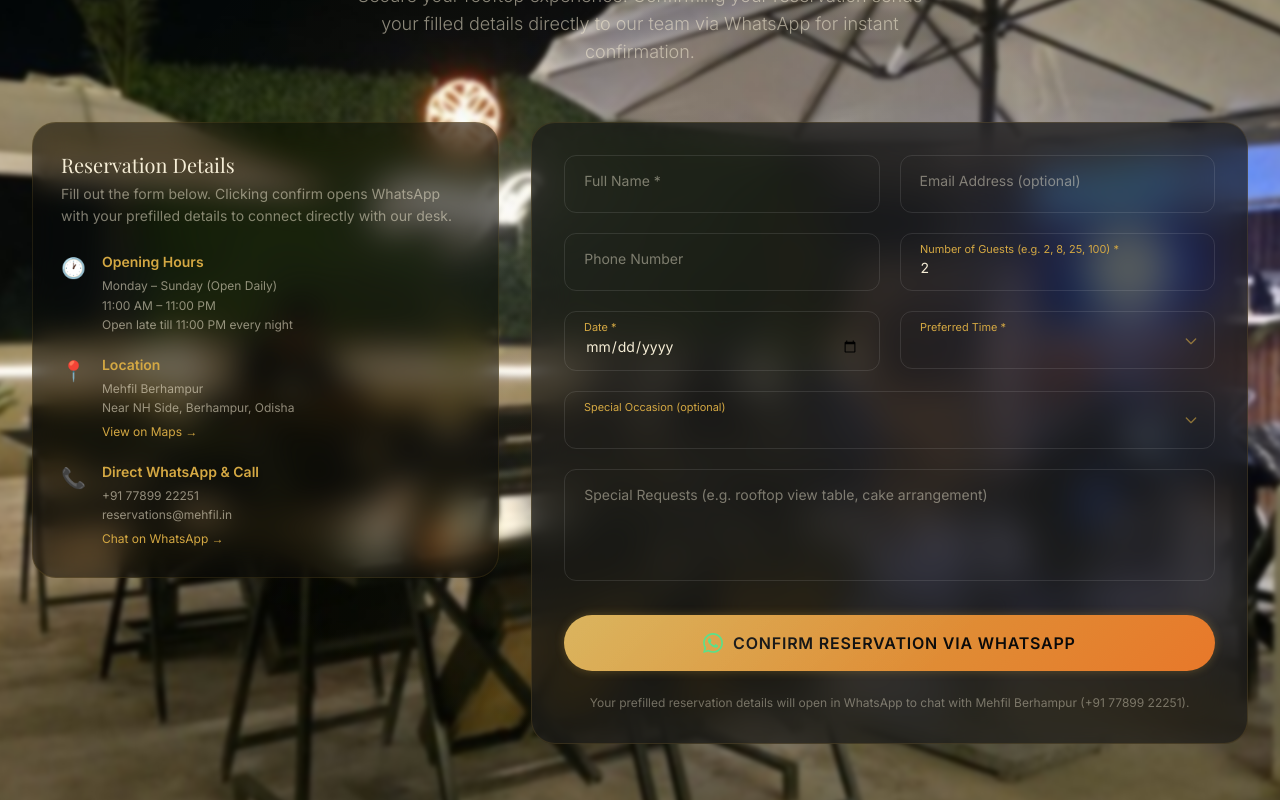
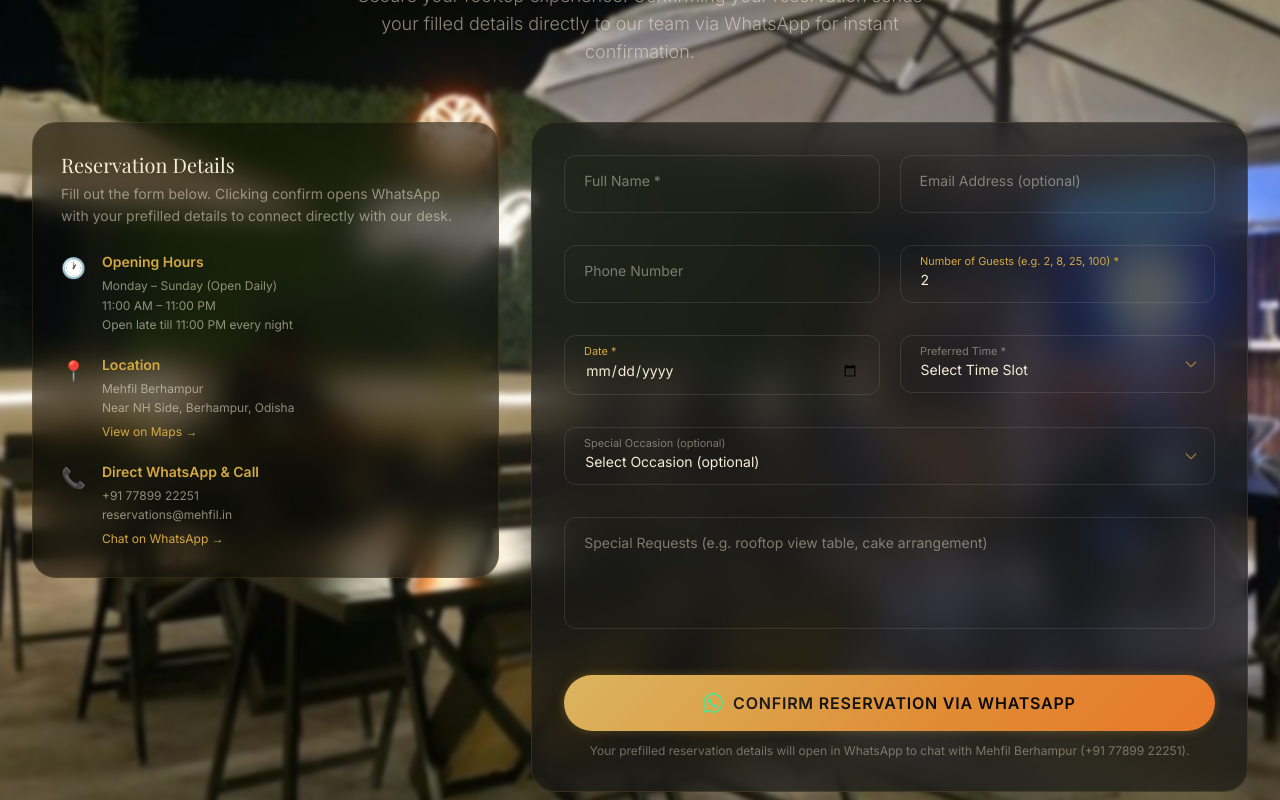
Before and after one commit to ronit0000/Mehfil_Cafe, a React (Vite) app: page / in a window 1280 px wide. Shown: the part 5960-6760 px from the top of the page. Built offline with nearby package versions, Linux system fonts and the light colour scheme; a web font is replaced by a local one.

Commit message:
fix: eliminate layout shift during date switching with reserved height slots

```diff
--- a/src/components/Reservation.jsx
+++ b/src/components/Reservation.jsx
@@ -38,13 +38,15 @@ function getLocalDateString(d = new Date()) {
   return `${year}-${month}-${day}`;
 }
 
+// FloatingInput with reserved message slot for Zero Cumulative Layout Shift (Zero CLS)
 function FloatingInput({
   id, label, type = 'text', value, onChange, onBlur,
-  error, children, as: Tag = 'input', ...rest
+  error, helperText, children, as: Tag = 'input', ...rest
 }) {
   const isTextarea = Tag === 'textarea';
   return (
-    <div className="form-group">
+    <div className="form-group flex flex-col">
+      <div className="relative">
         {children ? (
           children
         ) : (
@@ -64,11 +66,18 @@ function FloatingInput({
         <label htmlFor={id} className="form-label">
           {label}
         </label>
-      {error && (
-        <p id={`${id}-error`} className="mt-1 text-xs text-red-400 pl-1" role="alert">
+      </div>
+
+      {/* Reserved message height slot prevents screen jumps / layout shift */}
+      <div className="min-h-[1.25rem] mt-1 pl-1 text-xs flex items-center">
+        {error ? (
+          <p id={`${id}-error`} className="text-red-400" role="alert">
             {error}
           </p>
-      )}
+        ) : helperText ? (
+          <p className="text-mehfil-cream/40 text-[11px]">{helperText}</p>
+        ) : null}
+      </div>
     </div>
   );
 }
@@ -127,9 +136,13 @@ export default function Reservation() {
     const val = e.target.value;
     if (field === 'date') {
       const isSelectedToday = val === today;
+      const nextAvailable = isSelectedToday
+        ? timeSlots.filter((slot) => parseTimeToMinutes(slot) > currentMinutes)
+        : timeSlots;
+
       let newTime = form.time;
-      // If switching to today and currently chosen time has already passed, clear it
-      if (isSelectedToday && form.time && parseTimeToMinutes(form.time) <= currentMinutes) {
+      // If switching to today and current chosen time has passed, clear it smoothly
+      if (isSelectedToday && (!newTime || !nextAvailable.includes(newTime))) {
         newTime = '';
       }
       setForm((prev) => ({ ...prev, date: val, time: newTime }));
@@ -156,7 +169,7 @@ export default function Reservation() {
     if (field === 'time') {
       if (!form.time) e.time = 'Please select a time slot.';
       else if (isToday && parseTimeToMinutes(form.time) <= currentMinutes) {
-        e.time = 'This time has already passed. Please select an upcoming slot.';
+        e.time = 'This time has passed. Please select an upcoming slot.';
       }
     }
     setErrors(e);
@@ -188,7 +201,7 @@ export default function Reservation() {
       formattedDate = form.date;
     }
 
-    // Build clean WhatsApp message (no asterisks / stars at the start of lines)
+    // Build clean WhatsApp message (no asterisks at line beginnings)
     const lines = [
       'MEHFIL ROOFTOP CAFE & RESTRO',
       'Table Reservation Request',
@@ -351,11 +364,11 @@ export default function Reservation() {
             <form
               onSubmit={handleSubmit}
               noValidate
-              className="glass-light rounded-3xl p-6 sm:p-8 flex flex-col gap-5"
+              className="glass-light rounded-3xl p-6 sm:p-8 flex flex-col gap-2"
               aria-label="Table reservation form"
             >
               {/* Row 1: Name + Email */}
-              <div className="grid grid-cols-1 sm:grid-cols-2 gap-5">
+              <div className="grid grid-cols-1 sm:grid-cols-2 gap-5 items-start">
                 <FloatingInput
                   id="name"
                   label="Full Name *"
@@ -378,7 +391,7 @@ export default function Reservation() {
               </div>
 
               {/* Row 2: Phone + Guests (Number input supports any count like 2, 8, 25, 100) */}
-              <div className="grid grid-cols-1 sm:grid-cols-2 gap-5">
+              <div className="grid grid-cols-1 sm:grid-cols-2 gap-5 items-start">
                 <FloatingInput
                   id="phone"
                   label="Phone Number"
@@ -402,8 +415,8 @@ export default function Reservation() {
                 />
               </div>
 
-              {/* Row 3: Date + Time */}
-              <div className="grid grid-cols-1 sm:grid-cols-2 gap-5">
+              {/* Row 3: Date + Time (Zero CLS & completely smooth date switching) */}
+              <div className="grid grid-cols-1 sm:grid-cols-2 gap-5 items-start">
                 <FloatingInput
                   id="date"
                   label="Date *"
@@ -414,25 +427,27 @@ export default function Reservation() {
                   error={errors.date}
                   min={today}
                 />
-                {/* Dynamic Time select (strictly upcoming times when today is selected) */}
-                <div className="form-group relative">
+
+                {/* Dynamic Time select with matching reserved height (Zero layout shift) */}
+                <div className="form-group flex flex-col">
+                  <div className="relative">
                     <select
                       id="time"
                       value={form.time}
                       onChange={handleChange('time')}
                       onBlur={handleBlur('time')}
                       disabled={isToday && availableSlots.length === 0}
-                    className={`form-input appearance-none cursor-pointer${errors.time ? ' error' : ''} ${
-                      isToday && availableSlots.length === 0 ? 'opacity-50 cursor-not-allowed' : ''
-                    }`}
+                      className={`form-input appearance-none cursor-pointer transition-colors duration-200 ${
+                        errors.time ? 'error' : ''
+                      } ${isToday && availableSlots.length === 0 ? 'text-mehfil-cream/50 bg-white/[0.02]' : ''}`}
                       aria-label="Preferred time"
                       aria-describedby={errors.time ? 'time-error' : undefined}
                       aria-invalid={!!errors.time}
                     >
-                    <option value="" className="bg-mehfil-stone">
+                      <option value="" className="bg-mehfil-stone text-mehfil-cream/60">
                         {isToday && availableSlots.length === 0
-                        ? 'All slots for today have closed'
-                        : ''}
+                          ? 'No slots available today'
+                          : 'Select Time Slot'}
                       </option>
                       {availableSlots.map((slot) => (
                         <option key={slot} value={slot} className="bg-mehfil-stone text-mehfil-cream">
@@ -440,42 +455,54 @@ export default function Reservation() {
                         </option>
                       ))}
                     </select>
+
                     <label
                       htmlFor="time"
                       className="form-label"
-                    style={
-                      form.time || (isToday && availableSlots.length === 0)
-                        ? { transform: 'translateY(-10px) scale(0.78)', color: '#D4A843', transformOrigin: 'left' }
-                        : {}
-                    }
+                      style={{
+                        transform: 'translateY(-10px) scale(0.78)',
+                        color: form.time ? '#D4A843' : 'rgba(245, 237, 214, 0.45)',
+                        transformOrigin: 'left',
+                      }}
                     >
                       Preferred Time *
                     </label>
-                  <svg className="absolute right-4 top-1/2 -translate-y-1/2 w-4 h-4 text-mehfil-gold/60 pointer-events-none" fill="none" viewBox="0 0 24 24" stroke="currentColor">
+
+                    <svg
+                      className="absolute right-4 top-1/2 -translate-y-1/2 w-4 h-4 text-mehfil-gold/60 pointer-events-none"
+                      fill="none"
+                      viewBox="0 0 24 24"
+                      stroke="currentColor"
+                    >
                       <path strokeLinecap="round" strokeLinejoin="round" strokeWidth={2} d="M19 9l-7 7-7-7" />
                     </svg>
-                  {errors.time && (
-                    <p id="time-error" className="mt-1 text-xs text-red-400 pl-1" role="alert">
+                  </div>
+
+                  {/* Reserved height message slot prevents layout shift */}
+                  <div className="min-h-[1.25rem] mt-1 pl-1 text-xs flex items-center">
+                    {errors.time ? (
+                      <p id="time-error" className="text-red-400" role="alert">
                         {errors.time}
                       </p>
-                  )}
-                  {isToday && availableSlots.length === 0 && (
-                    <p className="mt-1 text-[11px] text-amber-400/80 pl-1">
-                      Today's rooftop hours have ended. Please choose tomorrow or an upcoming date.
+                    ) : isToday && availableSlots.length === 0 ? (
+                      <p className="text-amber-400/90 text-[11px] truncate">
+                        Hours ended for today · Choose tomorrow
                       </p>
-                  )}
+                    ) : null}
+                  </div>
                 </div>
               </div>
 
               {/* Occasion */}
-              <div className="form-group relative">
+              <div className="form-group flex flex-col">
+                <div className="relative">
                   <select
                     id="occasion"
                     value={form.occasion}
                     onChange={handleChange('occasion')}
                     className="form-input appearance-none cursor-pointer"
                   >
-                  <option value="" className="bg-mehfil-stone"> </option>
+                    <option value="" className="bg-mehfil-stone">Select Occasion (optional)</option>
                     {['Birthday Party', 'Anniversary', 'Date Night', 'Business Dinner', 'Friends Gathering', 'Family Celebration', 'Other'].map((o) => (
                       <option key={o} value={o} className="bg-mehfil-stone text-mehfil-cream">{o}</option>
                     ))}
@@ -483,13 +510,19 @@ export default function Reservation() {
                   <label
                     htmlFor="occasion"
                     className="form-label"
-                  style={form.occasion ? { transform: 'translateY(-10px) scale(0.78)', color: '#D4A843', transformOrigin: 'left' } : {}}
+                    style={{
+                      transform: 'translateY(-10px) scale(0.78)',
+                      color: form.occasion ? '#D4A843' : 'rgba(245, 237, 214, 0.45)',
+                      transformOrigin: 'left',
+                    }}
                   >
                     Special Occasion (optional)
                   </label>
                   <svg className="absolute right-4 top-1/2 -translate-y-1/2 w-4 h-4 text-mehfil-gold/60 pointer-events-none" fill="none" viewBox="0 0 24 24" stroke="currentColor">
                     <path strokeLinecap="round" strokeLinejoin="round" strokeWidth={2} d="M19 9l-7 7-7-7" />
                   </svg>
+                </div>
+                <div className="min-h-[1.25rem] mt-1" />
               </div>
 
               {/* Notes */}
```
Lines whose indentation alone changed are shown as unchanged.
